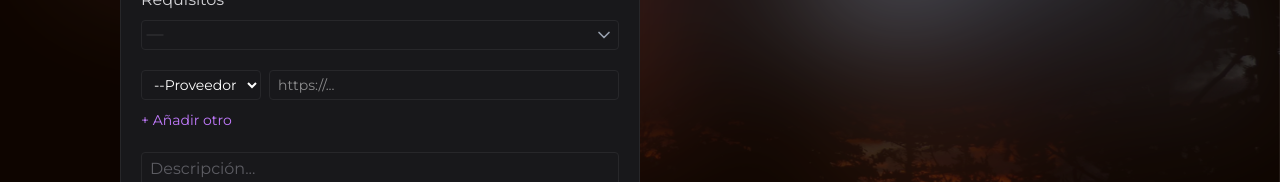
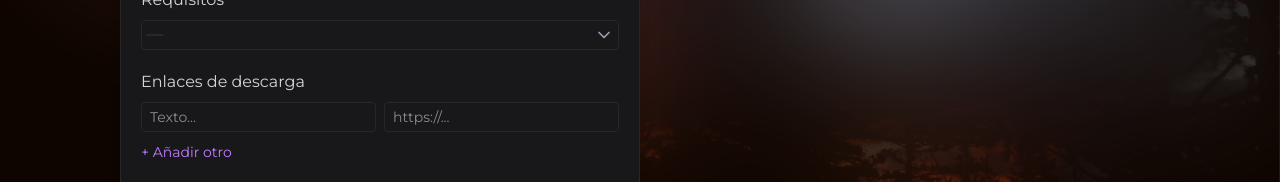
Before and after one commit to hamzab0ce/pagweb, a Next.js app: page /admin/new-game in a window 1280 px wide. Shown: the part 585-767 px from the top of the page. Built offline with nearby package versions, Linux system fonts and the light colour scheme.

Commit message:
feat: reestructurar la visualización de juegos y enlaces de descarga, añadiendo nuevos componentes y mejorando la gestión de contraseñas

```diff
--- a/app/game/[slug]/[id]/page.tsx
+++ b/app/game/[slug]/[id]/page.tsx
@@ -1,12 +1,16 @@
 import { addView } from "@/app/actions/AddView";
 import { getGameByID } from "@/app/actions/getGameByID";
-import GameTemplate from "@/components/Game/GameInfoTemplate";
+import DownloadLinkSection from "@/components/Game/DownLoadLinkSection";
+import GameDetailsView from "@/components/Game/GameDetailsView";
+import PossiblePasswordsViewer from "@/components/Game/possiblePasswordsViewer";
 import { Metadata } from "next";
 import Link from "next/link";
 
-export async function generateMetadata({ params } : {
-  params: Promise<{ id: number }>
-}) : Promise<Metadata> {
+export async function generateMetadata({
+  params,
+}: {
+  params: Promise<{ id: number }>;
+}): Promise<Metadata> {
   const { id } = await params;
   const game = await getGameByID(Number(id));
   return {
@@ -15,13 +19,25 @@ export async function generateMetadata({ params } : {
     icons: "/favicon.ico",
     openGraph: {
       title: game?.title || "Juego no encontrado",
-      description: "Pagina oficial de Games Hub, descarga tus juegos favoritos gratis.",
+      description:
+        "Pagina oficial de Games Hub, descarga tus juegos favoritos gratis.",
       siteName: "Games Hub",
       locale: "es-ES",
       type: "website",
       images: "/favicon.ico",
-    }
+    },
   };
+}
+
+export function GameNotFound() {
+  return (
+    <div className="my-40 text-center">
+      <h1 className="font-black text-3xl">Juego no encontrado</h1>
+      <Link className="text-blue-500 underline" href="/">
+        Volver al inicio
+      </Link>
+    </div>
+  );
 }
 
 export default async function Page({
@@ -31,21 +47,21 @@ export default async function Page({
 }) {
   const { id } = await params;
   const game = await getGameByID(Number(id));
-  await addView(Number(id));
+  if (game) {
+    await addView(game.id);
+  }
   return (
     <>
-      {game && (
-        <div className="m-20 border border-zinc-800">
-          <GameTemplate game={game} />
+      {game !== null ? (
+        <div className="flex flex-col items-stretch md:flex-row md:items-start gap-2 my-10">
+          <GameDetailsView game={game} />
+          <div className="flex flex-col flex-1 gap-2">
+            <DownloadLinkSection links={game.links_descarga} />
+            <PossiblePasswordsViewer />
+          </div>
         </div>
-      )}
-      {!game && (
-        <div className="my-40 text-center">
-          <h1 className="font-black text-3xl">Juego no encontrado</h1>
-          <Link className="text-blue-500 underline" href="/">
-            Volver al inicio
-          </Link>
-        </div>
+      ) : (
+        <GameNotFound />
       )}
     </>
   );
--- a/components/Admin/DownloadsLinks.tsx
+++ b/components/Admin/DownloadsLinks.tsx
@@ -1,26 +1,19 @@
 "use client";
 
+import { X } from "lucide-react";
 import { useState } from "react";
 
 export type LinkInput = {
-  provider: string;
+  label: string;
   link: string;
 };
-
-const providers = [
-  { value: "", label: "--Proveedor--" },
-  { value: "Mega", label: "Descargar" },
-  { value: "Mediafire", label: "Descargar" },
-  { value: "Drive", label: "Descargar" },
-  { value: "Otro", label: "Descargar" },
-];
 
 export default function DownloadLinksCompact({
   onChange,
 }: {
   onChange?: (links: LinkInput[]) => void;
 }) {
-  const [links, setLinks] = useState<LinkInput[]>([{ provider: "", link: "" }]);
+  const [links, setLinks] = useState<LinkInput[]>([{ label: "", link: "" }]);
 
   const update = (newLinks: LinkInput[]) => {
     setLinks(newLinks);
@@ -33,25 +26,22 @@ export default function DownloadLinksCompact({
     update(updated);
   };
 
-  const add = () => update([...links, { provider: "", link: "" }]);
+  const add = () => update([...links, { label: "", link: "" }]);
   const remove = (i: number) => update(links.filter((_, index) => index !== i));
 
   return (
     <div className="space-y-2">
+      <span>Enlaces de descarga</span>
       {links.map((link, i) => (
-        <div key={i} className="flex items-center gap-2">
-          <select
-            className="border bg-zinc-900 shadow-none border-zinc-800 text-sm text-white px-2 py-1 rounded w-[120px]"
-            value={link.provider}
-            onChange={(e) => handleChange(i, "provider", e.target.value)}
-            required
-          >
-            {providers.map((p) => (
-              <option key={p.value} value={p.value}>
-                {p.label}
-              </option>
-            ))}
-          </select>
+        <div key={i} className="flex items-center mt-2 gap-2">
+          <input
+            type="text"
+            list="label"
+            placeholder="Texto..."
+            className="flex-1 border border-zinc-800 text-sm text-white px-2 py-1 rounded"
+            value={link.label}
+            onChange={(e) => handleChange(i, "label", e.target.value)}
+          />
 
           <input
             type="url"
@@ -68,7 +58,7 @@ export default function DownloadLinksCompact({
               onClick={() => remove(i)}
               className="text-red-400 text-xs hover:underline"
             >
-              ✕
+              <X className="w-5 h-5 cursor-pointer" />
             </button>
           )}
         </div>
--- a/components/Game/DownLoadLinkList.tsx
+++ /dev/null
@@ -1,26 +0,0 @@
-import type { links_descarga } from "@/app/generated/prisma";
-
-export default function DownloadLinkList({
-  links,
-}: {
-  links: links_descarga[];
-}) {
-
-  return (
-    <>
-      <ul className="flex flex-wrap w-full gap-x-3">
-        {links.map((link) => (
-          <a
-            key={link.id}
-            href={link.link}
-            rel="noopener noreferrer"
-            target="_blank"
-            className="text-zinc-100 flex-1 min-w-1/3 text-center bg-amber-500 p-2 rounded-md mt-5 block"
-          >
-            Descargar
-          </a>
-        ))}
-      </ul>
-    </>
-  );
-}
--- /dev/null
+++ b/components/Game/DownLoadLinkSection.tsx
@@ -0,0 +1,30 @@
+import type { links_descarga } from "@/app/generated/prisma";
+import { Download } from "lucide-react";
+
+export default function DownloadLinkSection({
+  links,
+}: {
+  links: links_descarga[];
+}) {
+  return (
+    <div className="p-3 rounded-lg flex-1 w-full bg-zinc-900 border border-zinc-800">
+      <div className="flex">
+        <Download className="w-6 h-6 mr-2 text-amber-500" />
+        <h2 className="font-semibold">Enlaces de Descargas:</h2>
+      </div>
+      <ul className="flex flex-col flex-wrap w-full gap-x-3">
+        {links.map((link) => (
+          <a
+          key={link.id}
+          href={link.link}
+          rel="noopener noreferrer"
+          target="_blank"
+          className="text-zinc-950 font-medium flex-1 min-w-1/3 text-center bg-amber-500 hover:bg-amber-600 duration-300 p-2 rounded-md mt-5 block"
+          >
+            {link.label || "Descargar"}
+          </a>
+        ))}
+      </ul>
+    </div>
+  );
+}
--- a/components/Game/GameInfoTemplate.tsx
+++ b/components/Game/GameDetailsView.tsx
@@ -7,18 +7,17 @@ import { useRouter } from "next/navigation";
 import Markdown from "react-markdown";
 import rehypeRaw from "rehype-raw";
 import remarkGfm from "remark-gfm";
-import DownloadLinkList from "./DownLoadLinkList";
 import GenreBadge from "./GenreBadge";
 
-export default function GameTemplate({ game }: { game: GamesWithLinks }) {
+export default function GameDetailsView({ game }: { game: GamesWithLinks }) {
   const router = useRouter();
   const handleCloseModal = () => {
     router.back();
   };
 
   return (
-    <motion.div className="rounded-lg border border-zinc-800 w-full shadow-lg relative flex flex-col bg-zinc-900 outline-none focus:outline-none">
-      <div className="flex items-center p-5 border-b border-solid border-zinc-800 rounded-t">
+    <motion.div className="w-full md:w-3/4 flex gap-2 items-start flex-col bg-zinc-900 border border-zinc-800 rounded-lg shadow-lg">
+      <div className="flex items-center p-5 border-b w-full  border-solid border-zinc-800 rounded-t">
         <button
           className="p-1 ml-auto cursor-pointer bg-transparent border-0 text-zinc-300 float-right text-3xl leading-none font-semibold outline-none focus:outline-none"
           onClick={handleCloseModal}
@@ -46,15 +45,9 @@ export default function GameTemplate({ game }: { game: GamesWithLinks }) {
             className=""
           />
           <div className="prose prose-invert">
-            <Markdown
-              rehypePlugins={[rehypeRaw]}
-              remarkPlugins={[remarkGfm]}
-            >
+            <Markdown rehypePlugins={[rehypeRaw]} remarkPlugins={[remarkGfm]}>
               {game.content}
             </Markdown>
-            <div className="flex w-full">
-              <DownloadLinkList links={game.links_descarga} />
-            </div>
           </div>
         </div>
       </div>
--- /dev/null
+++ b/components/Game/possiblePasswordsViewer.tsx
@@ -0,0 +1,44 @@
+"use client"
+import { Copy, KeyRound } from "lucide-react";
+import toast from "react-hot-toast";
+
+const POSSIBLES_PASSWORDS = [
+  "123456",
+  "password",
+  "12345678",
+  "123456789",
+  "1234567890",
+  "qwerty",
+  "1234567",
+]
+
+export default function PossiblePasswordsViewer() {
+
+  const handleCopy = (password: string) => {
+    navigator.clipboard.writeText(password);
+    toast.success("Contraseña copiada al portapapeles");
+  };
+
+  return (
+    <div className="p-3 rounded-lg flex-1 w-full bg-zinc-900 border border-zinc-800">
+      <div className="flex">
+        <KeyRound className="w-6 h-6 mr-2 text-amber-500" />
+        <h2 className="font-semibold">Posibles Contraseñas:</h2>
+      </div>
+      <ul className="flex flex-col mt-5 flex-wrap w-full gap-1">
+        {POSSIBLES_PASSWORDS.map((password, index) => (
+          <li
+            onClick={() => handleCopy(password)}
+            key={index}
+            className="flex justify-between font-mono cursor-pointer items-center text-zinc-500 flex-1 min-w-1/3 text-center bg-zinc-950 p-2 rounded-md"
+          >
+            {password}
+            <Copy
+              className="inline-block ml-2 w-4 h-4 cursor-pointer text-zinc-500"
+            />
+          </li>
+        ))}
+      </ul>
+    </div>
+  );
+}
--- a/lib/validators/game.ts
+++ b/lib/validators/game.ts
@@ -5,7 +5,7 @@ export const createGameSchema = z.object({
   cover_url: z.string().url().min(1, { message: "Cover is required" }),
   genres: z.array(z.string()),
   download_links: z.array(
-    z.object({ link: z.string().url(), provider: z.string() })
+    z.object({ link: z.string().url(), label: z.string() })
   ),
   description: z.string().min(1, { message: "Description is required" }),
   platform: z.string().min(1, { message: "Platform is required" }),
```
Also changed, not shown: 1 other file (tests, documents, lock files or other folders). Lines whose indentation alone changed are shown as unchanged.
